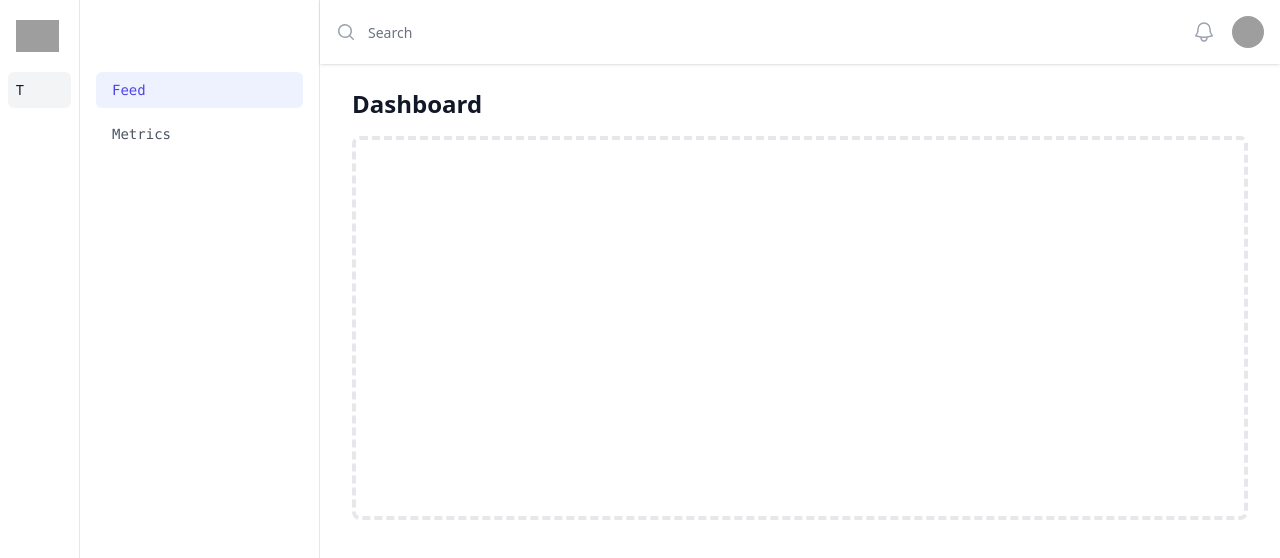
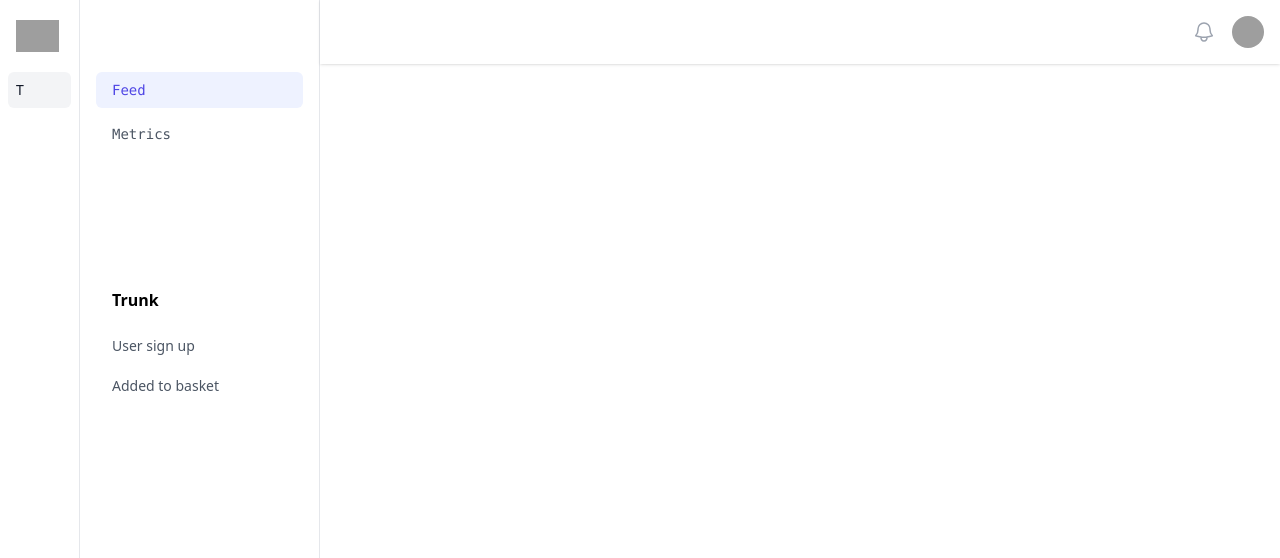
Before and after one commit to potts99/project-hawk, a Next.js app in the folder client/: page / in a window 1280 px wide. Shown: the top 558 px of the page. Built offline with nearby package versions, Linux system fonts and the light colour scheme; grey boxes are pictures that could not be loaded.

Commit message:
layout changes

```diff
--- a/client/layout/main.js
+++ b/client/layout/main.js
@@ -6,7 +6,6 @@ import {
   HomeIcon,
   XMarkIcon,
 } from "@heroicons/react/24/outline";
-import { MagnifyingGlassIcon } from "@heroicons/react/20/solid";
 
 const navigation = [{ name: "T", href: "#", icon: HomeIcon, current: true }];
 
@@ -21,11 +20,16 @@ const innerNav = [
   { name: "Metrics", href: "#", current: false },
 ];
 
+const trunkNav = [
+  { name: "User sign up", href: "#", current: false },
+  { name: "Added to basket", href: "#", current: false },
+];
+
 function classNames(...classes) {
   return classes.filter(Boolean).join(" ");
 }
 
-export default function MainLayout() {
+export default function MainLayout({ children }) {
   const [sidebarOpen, setSidebarOpen] = useState(false);
 
   return (
@@ -167,7 +171,7 @@ export default function MainLayout() {
           </div>
           <div className="flex flex-col flex-grow border-r border-gray-200 pt-5 pb-4 bg-white overflow-y-auto">
             <div className="mt-5 flex-grow flex flex-col">
-              <nav className="flex-1 bg-white space-y-1" aria-label="Sidebar">
+              <nav className="flex-1 bg-white " aria-label="Sidebar">
                 <div className="mt-8">
                   {innerNav.map((item) => (
                     <a
@@ -186,6 +190,35 @@ export default function MainLayout() {
                     </a>
                   ))}
                 </div>
+
+                <div className="mt-32">
+                  <h3
+                    className="group flex items-center rounded-md px-4 mx-4 mt-2 py-2 font-bold text-md"
+                    id="projects-headline"
+                  >
+                    Trunk
+                  </h3>
+                  <div
+                    className="space-y-1"
+                    role="group"
+                    aria-labelledby="projects-headline"
+                  >
+                    {trunkNav.map((item) => (
+                      <a
+                        key={item.name}
+                        href={item.href}
+                        className={classNames(
+                          item.current
+                            ? "bg-indigo-50 border-indigo-600 text-indigo-600"
+                            : "border-transparent text-gray-600 hover:bg-gray-50 hover:text-gray-900",
+                          "group flex items-center rounded-md px-4 mx-4 mt-2 py-2 text-sm font-medium"
+                        )}
+                      >
+                        <span className="truncate">{item.name}</span>
+                      </a>
+                    ))}
+                  </div>
+                </div>
               </nav>
             </div>
           </div>
@@ -203,7 +236,7 @@ export default function MainLayout() {
             </button>
             <div className="flex-1 px-4 flex justify-between">
               <div className="flex-1 flex">
-                <form className="w-full flex md:ml-0" action="#" method="GET">
+                {/* <form className="w-full flex md:ml-0" action="#" method="GET">
                   <label htmlFor="search-field" className="sr-only">
                     Search
                   </label>
@@ -222,7 +255,7 @@ export default function MainLayout() {
                       name="search"
                     />
                   </div>
-                </form>
+                </form> */}
               </div>
               <div className="ml-4 flex items-center md:ml-6">
                 <button
@@ -280,16 +313,7 @@ export default function MainLayout() {
           <main className="flex-1">
             <div className="py-6">
               <div className="max-w-7xl mx-auto px-4 sm:px-6 md:px-8">
-                <h1 className="text-2xl font-semibold text-gray-900">
-                  Dashboard
-                </h1>
-              </div>
-              <div className="max-w-7xl mx-auto px-4 sm:px-6 md:px-8">
-                {/* Replace with your content */}
-                <div className="py-4">
-                  <div className="border-4 border-dashed border-gray-200 rounded-lg h-96" />
-                </div>
-                {/* /End replace */}
+                <div className="py-4">{children}</div>
               </div>
             </div>
           </main>
```
